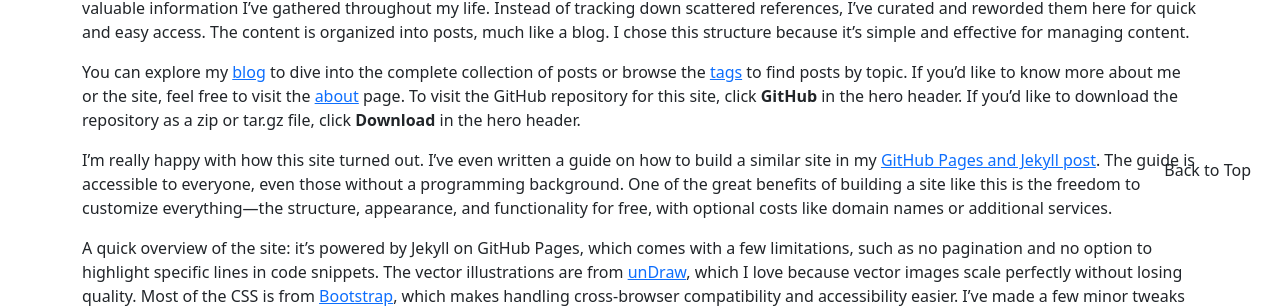
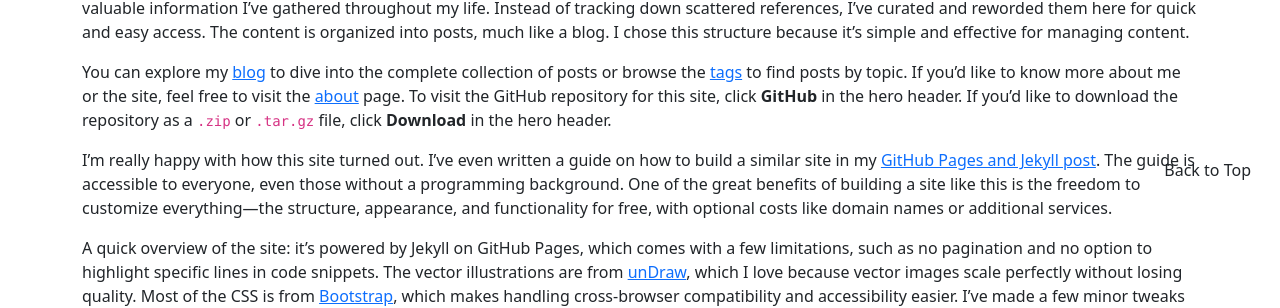
Before and after one commit to cliffordwilliam/my_archive, a Jekyll site: the page built from index.md, in a window 1280 px wide. Shown: the part 695-1003 px from the top of the page. Built offline with Jekyll 4.4.1, drawn with Linux system fonts in a browser that asks for light colours.

Commit message:
update content

```diff
--- a/index.md
+++ b/index.md
@@ -8,7 +8,7 @@ thumbnail: "undraw_undraw_undraw_undraw_undraw_website_o7n3_bucy_30uo_-1-_d6br_0
 
 Welcome to my personal knowledge archive, where I store and share everything I’ve learned over the years. This site serves as a central hub for the valuable information I’ve gathered throughout my life. Instead of tracking down scattered references, I’ve curated and reworded them here for quick and easy access. The content is organized into posts, much like a blog. I chose this structure because it’s simple and effective for managing content.
 
-You can explore my [blog]({{ site.baseurl }}{% link blog.md %}) to dive into the complete collection of posts or browse the [tags]({{ site.baseurl }}{% link tags.md %}) to find posts by topic. If you'd like to know more about me or the site, feel free to visit the [about]({{ site.baseurl }}{% link about.md %}) page. To visit the GitHub repository for this site, click **GitHub** in the hero header. If you'd like to download the repository as a zip or tar.gz file, click **Download** in the hero header.
+You can explore my [blog]({{ site.baseurl }}{% link blog.md %}) to dive into the complete collection of posts or browse the [tags]({{ site.baseurl }}{% link tags.md %}) to find posts by topic. If you'd like to know more about me or the site, feel free to visit the [about]({{ site.baseurl }}{% link about.md %}) page. To visit the GitHub repository for this site, click **GitHub** in the hero header. If you'd like to download the repository as a `.zip` or `.tar.gz` file, click **Download** in the hero header.
 
 I'm really happy with how this site turned out. I’ve even written a guide on how to build a similar site in my [GitHub Pages and Jekyll post]({{ site.baseurl }}{% post_url 2024-09-12-github-pages-and-jekyll %}). The guide is accessible to everyone, even those without a programming background. One of the great benefits of building a site like this is the freedom to customize everything—the structure, appearance, and functionality for free, with optional costs like domain names or additional services.
 
```
